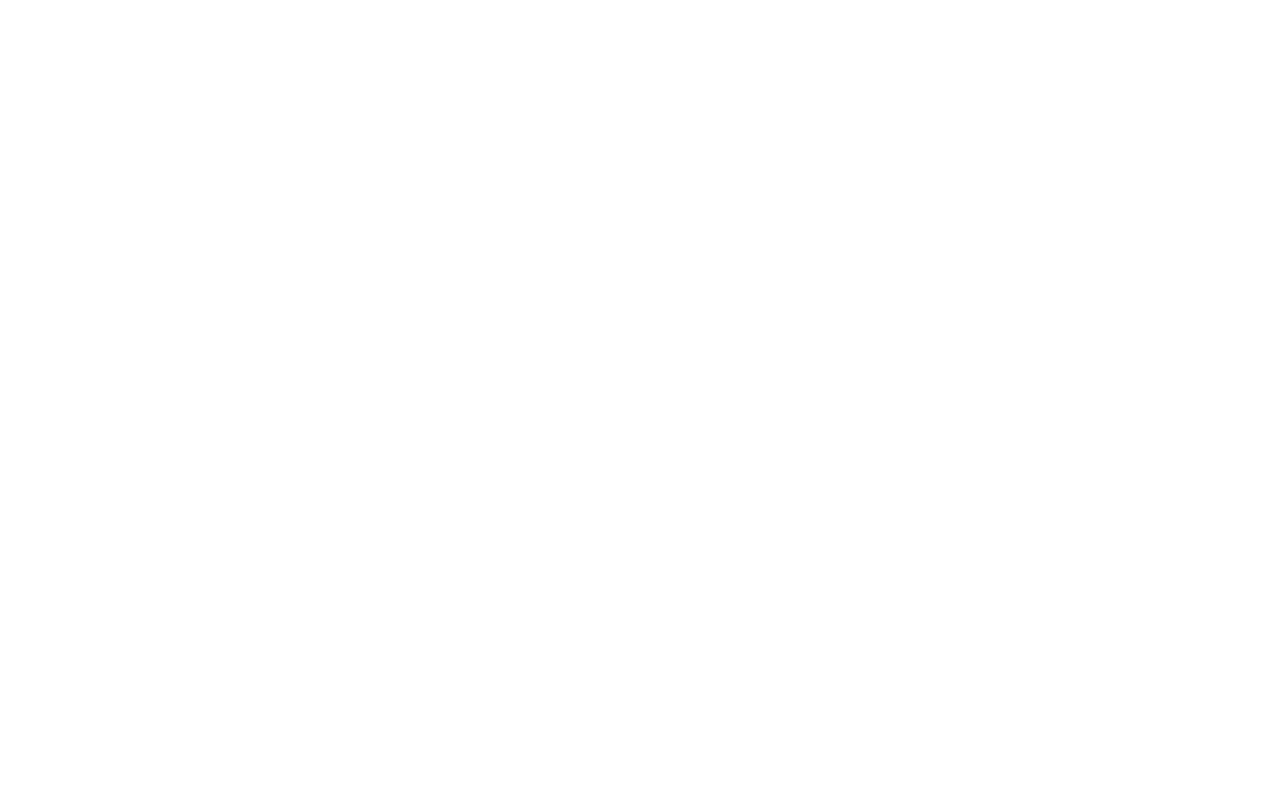
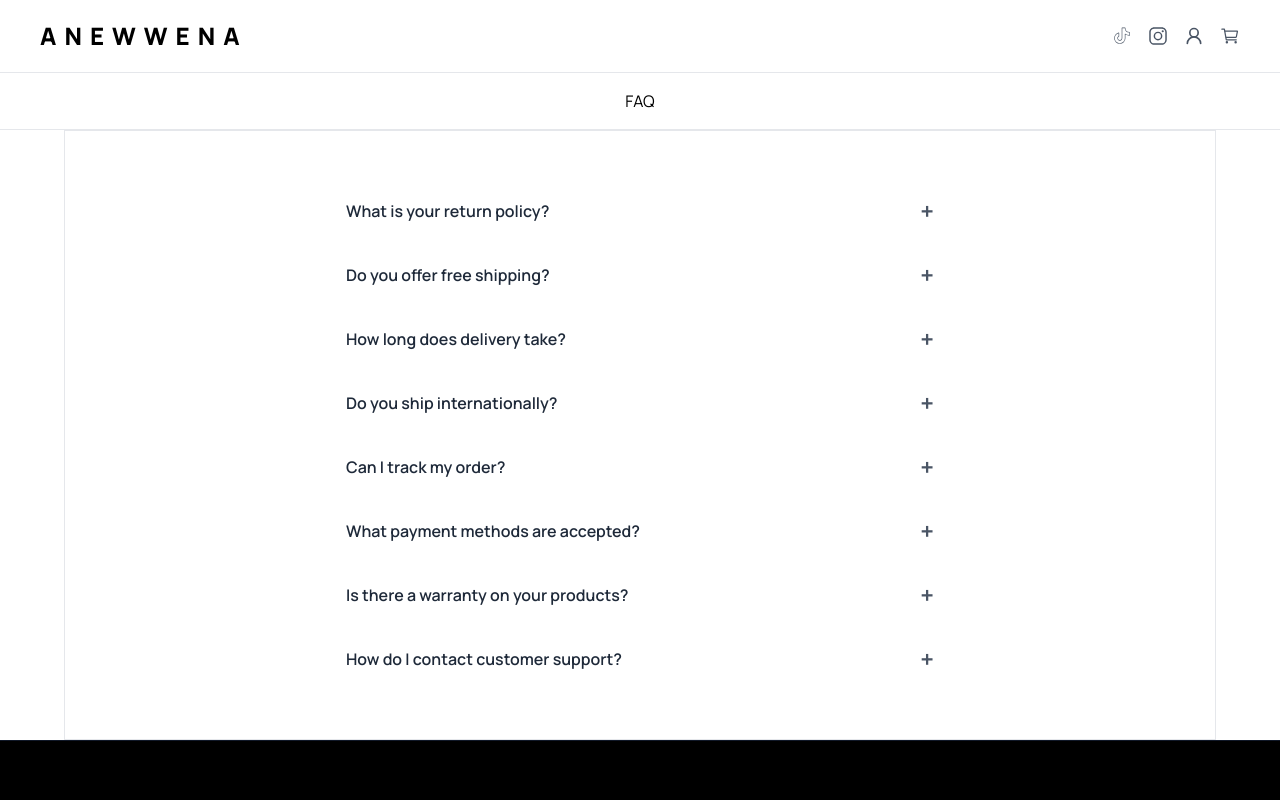
Before and after one commit to Olawoyin1/anewena, a React (Vite) app: page /faq in a window 1280 px wide. Before the commit this address had no page. Shown: the top 800 px of the page. Built offline with nearby package versions, Linux system fonts and the light colour scheme.

Commit message:
product details

```diff
--- a/package.json
+++ b/package.json
@@ -17,6 +17,7 @@
     "react-dom": "^19.0.0",
     "react-icons": "^5.5.0",
     "react-router-dom": "^7.6.3",
+    "sonner": "^2.0.6",
     "tailwindcss": "^4.1.3",
     "zustand": "^5.0.6"
   },
--- a/src/App.tsx
+++ b/src/App.tsx
@@ -9,17 +9,23 @@ import ProductDetails from './pages/ProductDetails'
 import AboutUs from './pages/About'
 import Login from './pages/Login'
 import CartSidebar from './components/CartSidebar'
+import ScrollToTop from './components/ScrollToTop'
+import FAQ from './components/FAQ'
+import { Toaster } from "sonner";
 
 function App() {
 
   return (
     <>
     <CartSidebar />
+    <Toaster position="top-center" richColors />
+    <ScrollToTop />
      <Routes>
           <Route path="/" element={<Landing />} />
           <Route path="/shop" element={<Products />} />
           <Route path="/about" element={<AboutUs />} />
           <Route path="/login" element={<Login />} />
+          <Route path="/faq" element={<FAQ />} />
           <Route path="/product/:id" element={<ProductDetails />} />
         </Routes>
     </>
--- a/src/Types/ProductsTypes.tsx
+++ b/src/Types/ProductsTypes.tsx
@@ -9,6 +9,8 @@ export type Product = {
   discountPercentage?: number;
   rating?: number;
   images: string[]; // image[0] is cover, others are for gallery
+  availableColors?: string[];
+  availableSizes?: string[];
 };
 
 
--- a/src/components/FAQ.tsx
+++ b/src/components/FAQ.tsx
@@ -1,63 +1,128 @@
 import { useState } from "react";
-import { AnimatePresence, motion } from "framer-motion";
+import { motion, AnimatePresence } from "framer-motion";
+import Footer from "./Footer";
+import Navbar from "./Navbar";
 
-const faqs = [
+type FAQItem = {
+  id: number;
+  question: string;
+  answer: string;
+};
+
+const faqs: FAQItem[] = [
   {
+    id: 1,
     question: "What is your return policy?",
     answer:
-      "You can return any item within 30 days of purchase as long as it's in its original condition.",
+      "We accept returns within 30 days of delivery. Items must be unused and in their original packaging.",
   },
   {
-    question: "How long does shipping take?",
+    id: 2,
+    question: "Do you offer free shipping?",
     answer:
-      "Shipping typically takes 5-7 business days depending on your location.",
+      "Yes, we offer free shipping on all orders over $50 within the continental U.S.",
   },
   {
-    question: "Do you offer international shipping?",
-    answer: "Yes, we ship internationally to selected countries.",
+    id: 3,
+    question: "How long does delivery take?",
+    answer:
+      "Standard shipping takes 3–5 business days. Express options are available at checkout.",
   },
   {
+    id: 4,
+    question: "Do you ship internationally?",
+    answer:
+      "Currently, we only ship within the United States. International shipping is coming soon!",
+  },
+  {
+    id: 5,
     question: "Can I track my order?",
-    answer: "Yes, you will receive a tracking number once your order ships.",
+    answer:
+      "Yes! Once your order ships, you’ll receive a tracking number via email or SMS.",
+  },
+  {
+    id: 6,
+    question: "What payment methods are accepted?",
+    answer:
+      "We accept Visa, Mastercard, American Express, PayPal, and Apple Pay.",
+  },
+  {
+    id: 7,
+    question: "Is there a warranty on your products?",
+    answer:
+      "Yes, all products come with a 1-year warranty against manufacturing defects.",
+  },
+  {
+    id: 8,
+    question: "How do I contact customer support?",
+    answer:
+      "You can reach us via our Contact page or email support@yourstore.com. We're available 24/7.",
   },
 ];
 
 const FAQ = () => {
-  const [activeIndex, setActiveIndex] = useState<number | null>(null);
+  const [openFAQ, setOpenFAQ] = useState<number | null>(null);
 
-  const toggle = (index: number) => {
-    setActiveIndex((prev) => (prev === index ? null : index));
+  const handleFaqToggle = (id: number) => {
+    setOpenFAQ(openFAQ === id ? null : id);
   };
 
   return (
-    <div className="max-w-2xl mx-auto border border-gray-200 divide-y divide-gray-200">
-      {faqs.map((faq, index) => (
-        <div key={index}>
-          <button
-            onClick={() => toggle(index)}
-            className="w-full text-left px-5 py-4 font-semibold text-gray-800 bg-white flex justify-between items-center"
+
+    <>
+    <Navbar />
+
+    <h3 className="text-center p-4 border-b border-gray-200" >FAQ</h3>
+    <motion.div
+      className="max-w-6xl mx-auto  border border-gray-200 px-4 py-12"
+      initial={{ opacity: 0, y: 20 }}
+      animate={{ opacity: 1, y: 0 }}
+      transition={{ duration: 0.6 }}
       >
-            <span>{faq.question}</span>
-            <span>{activeIndex === index ? "−" : "+"}</span>
-          </button>
+
+
+      <div className=" w-[620px] max-w-full mx-auto">
+        {faqs.map((faq) => (
+          <motion.div
+            key={faq.id}
+            className="bg-white  rounded-md  p-4"
+            initial={{ opacity: 0, y: 20 }}
+            whileInView={{ opacity: 1, y: 0 }}
+            viewport={{ once: true }}
+            transition={{ duration: 0.4, delay: faq.id * 0.05 }}
+          >
+            <div className="flex justify-between items-center">
+              <div className="flex items-start gap-3">
+                <p className="font-semibold text-gray-800">{faq.question}</p>
+              </div>
+              <motion.button
+                onClick={() => handleFaqToggle(faq.id)}
+                whileTap={{ scale: 0.9 }}
+                className="text-2xl font-bold text-gray-600 focus:outline-none"
+              >
+                {openFAQ === faq.id ? "−" : "+"}
+              </motion.button>
+            </div>
 
             <AnimatePresence initial={false}>
-            {activeIndex === index && (
+              {openFAQ === faq.id && (
                 <motion.div
-                key="content"
-                initial={{ opacity: 0, maxHeight: 0 }}
-                animate={{ opacity: 1, maxHeight: 200 }}
-                exit={{ opacity: 0, maxHeight: 0 }}
-                transition={{ duration: 0.3, ease: "easeInOut" }}
-                className="overflow-hidden px-5 pb-4 text-gray-600 bg-gray-50"
+                  initial={{ opacity: 0, height: 0 }}
+                  animate={{ opacity: 1, height: "auto" }}
+                  exit={{ opacity: 0, height: 0 }}
+                  transition={{ duration: 0.4, ease: "easeInOut" }}
+                  className="mt-3 overflow-hidden text-sm text-gray-600"
                 >
-                <p>{faq.answer}</p>
+                  {faq.answer}
                 </motion.div>
               )}
             </AnimatePresence>
-        </div>
+          </motion.div>
         ))}
       </div>
+    </motion.div>
+    <Footer />
+            </>
   );
 };
 
--- a/src/components/Footer.tsx
+++ b/src/components/Footer.tsx
@@ -13,8 +13,8 @@ const links = [
 
 export default function Footer() {
   return (
-    <div className="w-full mt-10 bg-black text-white border-t border-gray-900 py-[65px] ">
-    <section className="w-full py-2 md:py-[60px] px-4 md:px-[70px] flex flex-wrap md:flex-nowrap">
+    <div className="w-full  bg-black text-white border-t border-gray-900 py-[65px] ">
+    <section className="w-full py-2 md:py-[20px] px-4 md:px-[70px] flex flex-wrap md:flex-nowrap">
       {/* Left */}
       <div className="w-full md:w-1/3 pr-0 md:pr-[50px] ">
         <h2 className="text-[15px] font-semibold uppercase leading-[20px] tracking-wide ">
@@ -64,7 +64,7 @@ export default function Footer() {
 
 
     </section>
-    <footer className="w-full px-10 justify-center md:px-[70px] flex flex-wrap-reverse items-center md:flex-nowrap">
+    <footer className="w-full px-10 md:pt-10 justify-center md:px-[70px] flex flex-wrap-reverse items-center md:flex-nowrap">
       {/* Logo */}
       <div className="w-full md:w-1/3 flex justify-center md:justify-start mb-2 md:mb-0">
         <img
--- a/src/components/Navbar.tsx
+++ b/src/components/Navbar.tsx
@@ -42,10 +42,10 @@ const HeaderBar = () => {
 
         {/* Desktop: Icons Right */}
         <div className="hidden md:flex items-center gap-4 text-gray-600 text-xl">
-          <a href="#"><PiTiktokLogoThin /></a>
-          <a href="#"><IoLogoInstagram /></a>
-          <a href="#"><LuUserRound /></a>
-          <a href="#"><IoCartOutline /></a>
+          <Link to="/"><PiTiktokLogoThin /></Link>
+          <Link to="/"><IoLogoInstagram /></Link>
+          <Link to="/login"><LuUserRound /></Link>
+          <Link to="/"><IoCartOutline /></Link>
         </div>
 
         {/* Mobile: Cart Icon Right */}
```
Also changed, not shown: src/Data/Products.tsx (+33 -1 lines), src/pages/Login.tsx (+17 -9 lines), src/pages/ProductDetails.tsx (+120 -16 lines), 1 other file (tests, documents, lock files or other folders). Lines whose indentation alone changed are shown as unchanged.
